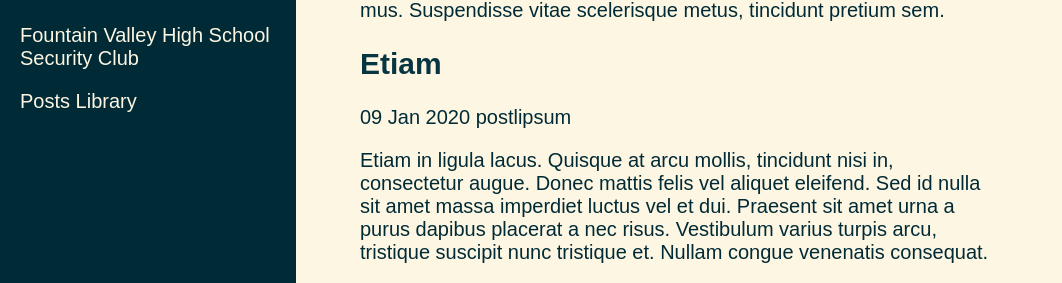
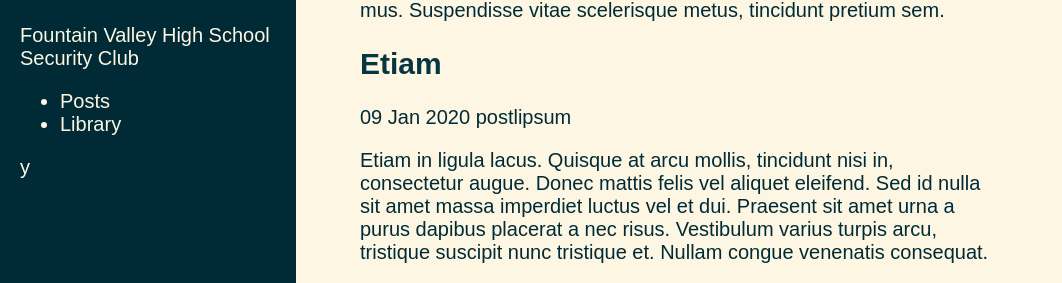
Before and after one commit to FVHSsec/fvhssec.github.io, a Jekyll site: the page built from index.md, in a window 1280 px wide. Shown: the part 335-618 px from the top of the page, without its empty margins (0-1062 px from the left). Built offline with Jekyll 4.4.1, drawn with Linux system fonts in a browser that asks for light colours.

Commit message:
Menu organized

```diff
--- a/_includes/overlay.html
+++ b/_includes/overlay.html
@@ -10,11 +10,18 @@
         </div>
 
         <nav id = "sidebar-menu">
-            <a href = "{{ site.url }}/pages/posts.html" class = "menu-link">
-                Posts
-            </a>
-            <a href = "{{ site.url }}/library.html" class = "menu-link">
-                Library
+            <ul>
+                <li>
+                    <a href = "{{ site.url }}/pages/posts.html" class = "menu-link">
+                        Posts
+                    </a>
+                </li>
+                <li>
+                    <a href = "{{ site.url }}/pages/library.html" class = "menu-link">
+                        Library
+                    </a>
+                </li>
+            </ul>y
             </a>
         </nav>
 
```
